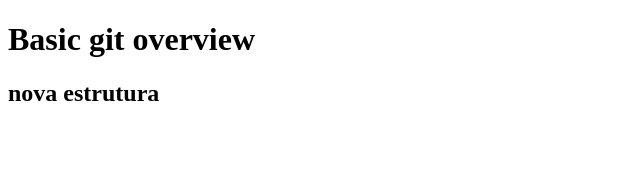
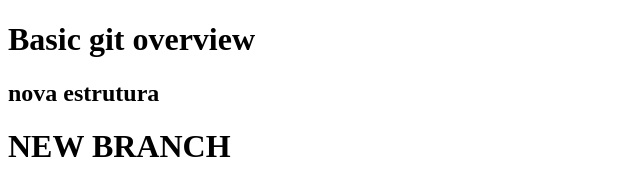
Before and after one commit to jspansini/ci-cd-crash-course, a plain HTML site: page index.html in a window 1280 px wide. Shown: the whole page, without its empty margins (0-640 px from the left). Drawn offline with Linux system fonts and the light colour scheme.

Commit message:
new branch

```diff
--- a/index.html
+++ b/index.html
@@ -10,6 +10,7 @@
 <body>
     <h1>Basic git overview</h1>
     <h2>nova estrutura</h2>
+    <h1>NEW BRANCH</h1>
 </body>
 
 </html>
```
